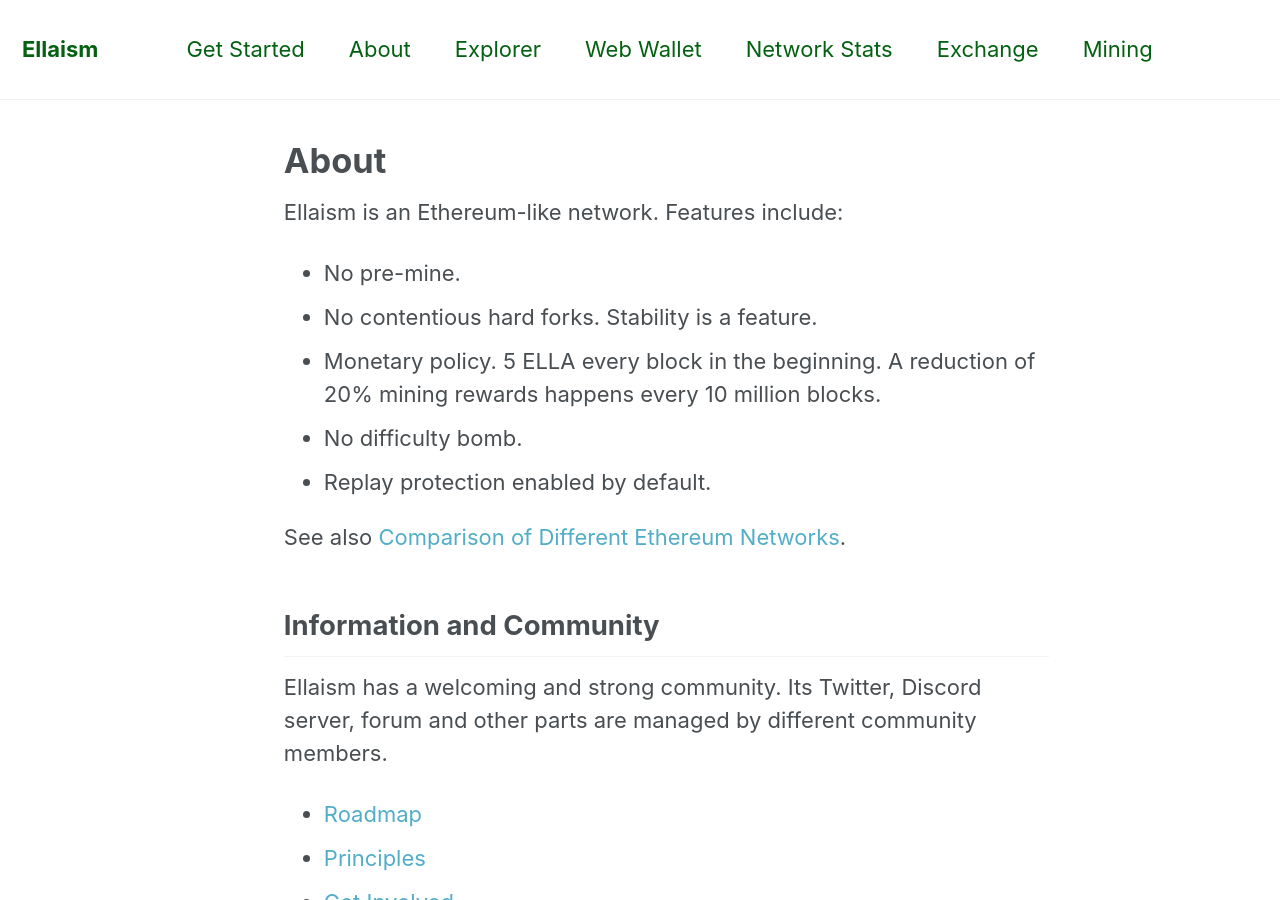
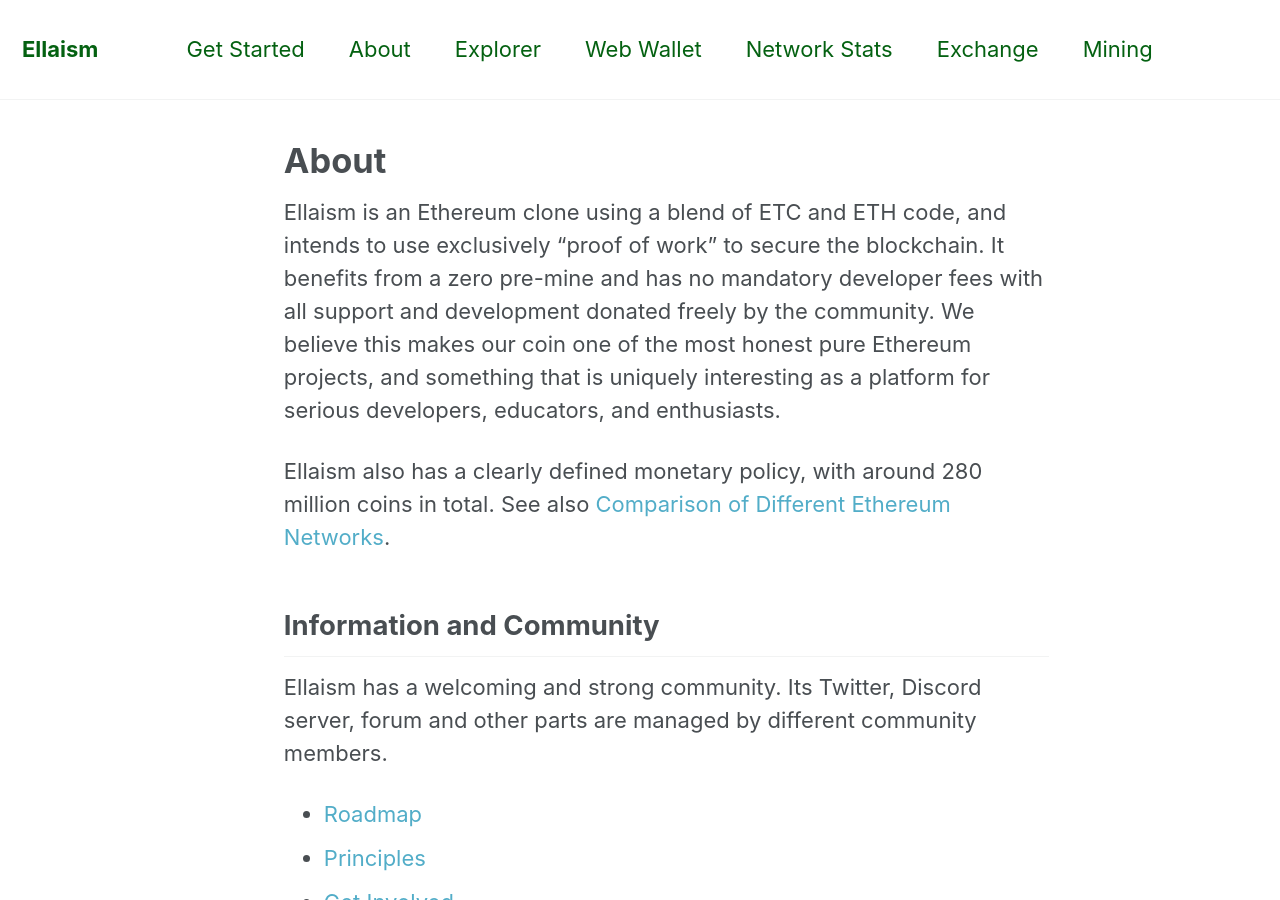
Before and after one commit to ellaism/ellaism.org, a Jekyll site: the page built from _pages/about.md, in a window 1280 px wide and 900 px high. Built offline with Jekyll 4.4.1, drawn with Linux system fonts in a browser that asks for light colours; some of the changed text lies outside the part shown.

Commit message:
Use introduction paragraph provided by @cryptowd

```diff
--- a/_pages/about.md
+++ b/_pages/about.md
@@ -7,16 +7,9 @@
 
 {% include base_path %}
 
-Ellaism is an Ethereum-like network. Features include:
+Ellaism is an Ethereum clone using a blend of ETC and ETH code, and intends to use exclusively “proof of work” to secure the blockchain.  It benefits from a zero pre-mine and has no mandatory developer fees with all support and development donated freely by the community.  We believe this makes our coin one of the most honest pure Ethereum projects, and something that is uniquely interesting as a platform for serious developers, educators, and enthusiasts.
 
-* No pre-mine.
-* No contentious hard forks. Stability is a feature.
-* Monetary policy. 5 ELLA every block in the beginning. A reduction of 20%
-  mining rewards happens every 10 million blocks.
-* No difficulty bomb.
-* Replay protection enabled by default.
-
-See also [Comparison of Different Ethereum Networks](/comparison/).
+Ellaism also has a clearly defined monetary policy, with around 280 million coins in total. See also [Comparison of Different Ethereum Networks](/comparison/).
 
 ## Information and Community
 
```
Also changed, not shown: other parts of _pages/about.md (+3 -1 lines).
